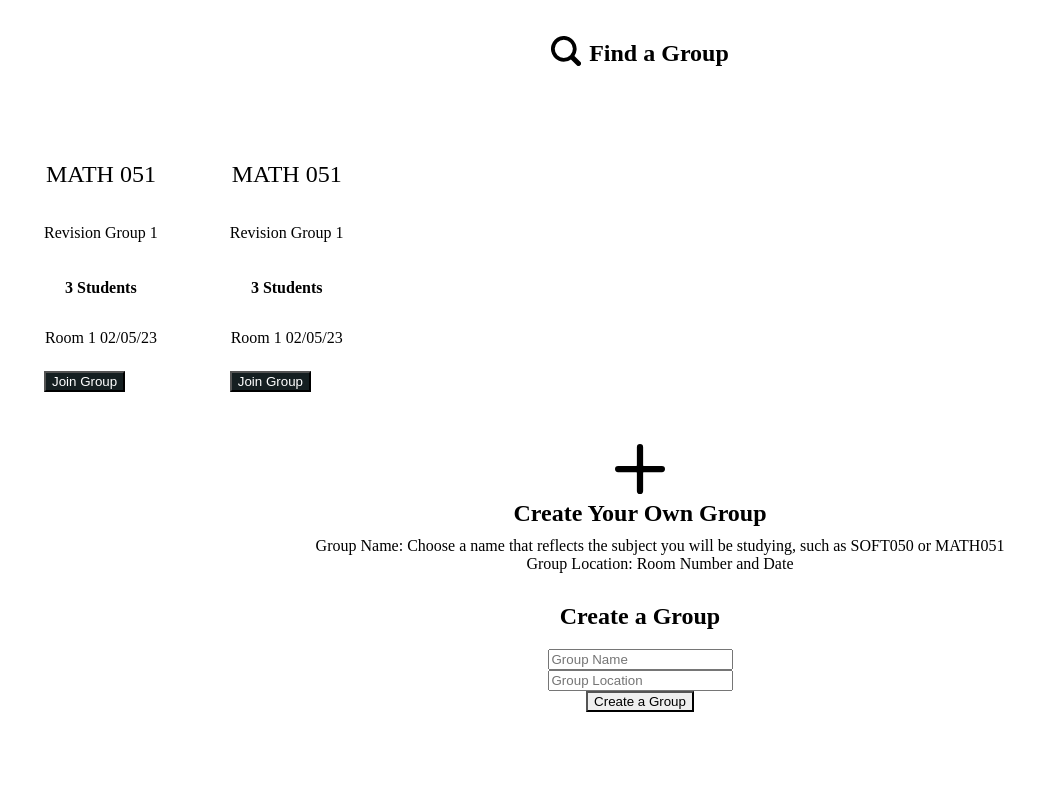
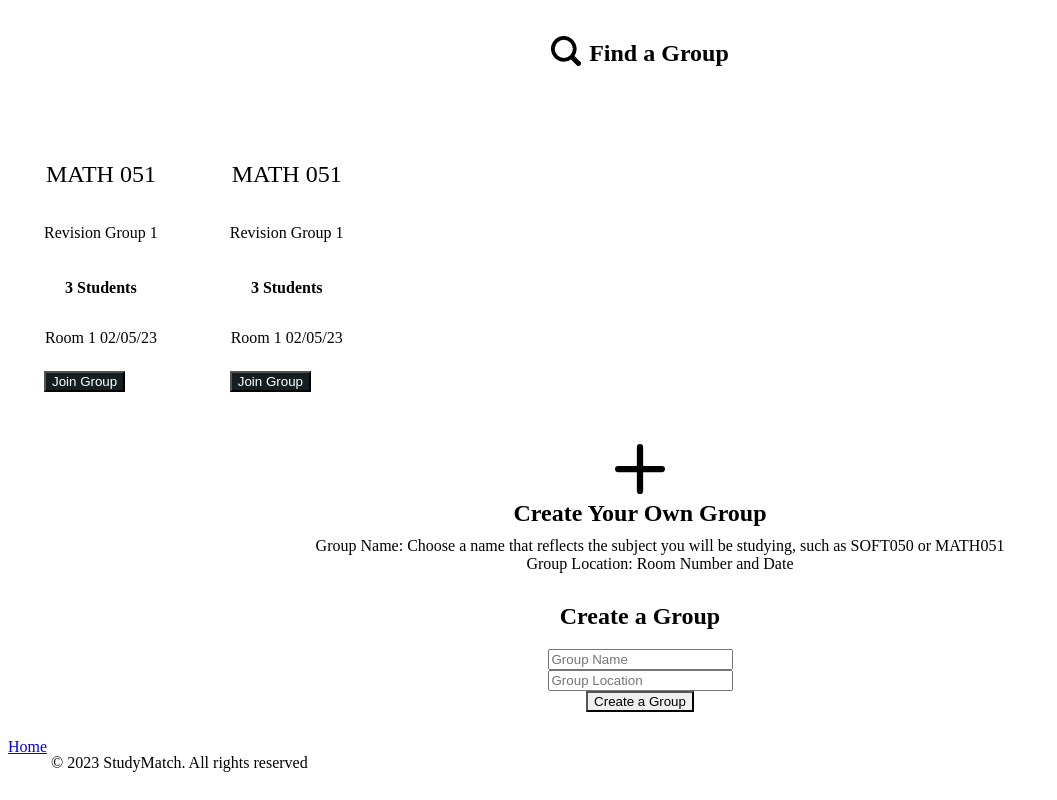
Before and after one commit to mus1afq/study-match-frontend, a Next.js app: page /Main in a window 1280 px wide. Shown: the part 795-1595 px from the top of the page, without its empty margins (0-1057 px from the left). Before the commit the page ends 1537 px from the top, so only its background shows below. Built offline with nearby package versions, Linux system fonts and the light colour scheme.

Commit message:
feat: added footer component to main page

```diff
--- a/components/main/Footer.js
+++ b/components/main/Footer.js
@@ -0,0 +1,32 @@
+import {
+  Box,
+  Container,
+  Stack,
+  Text,
+  Link,
+  useColorModeValue,
+} from "@chakra-ui/react";
+
+export default function Footer() {
+  return (
+    <Box
+      bg={useColorModeValue("gray.50", "gray.900")}
+      color={useColorModeValue("gray.700", "gray.200")}
+    >
+      <Container
+        as={Stack}
+        maxW={"6xl"}
+        py={4}
+        direction={{ base: "column", md: "row" }}
+        spacing={4}
+        justify={{ base: "center", md: "space-between" }}
+        align={{ base: "center", md: "center" }}
+      >
+        <Stack direction={"row"} spacing={6}>
+          <Link href={"/"}>Home</Link>
+        </Stack>
+        <Text>© 2023 StudyMatch. All rights reserved</Text>
+      </Container>
+    </Box>
+  );
+}
--- a/pages/Main.js
+++ b/pages/Main.js
@@ -1,4 +1,5 @@
 import CreateCard from "@/components/main/CreateCard";
+import Footer from "@/components/main/Footer";
 import JoinCard from "@/components/main/JoinCard";
 import Stats from "@/components/main/Stats";
 import { Container, Flex } from "@chakra-ui/react";
@@ -14,6 +15,7 @@ export default function Main() {
         </Flex>
         <CreateCard />
       </Container>
+      <Footer />
     </>
   );
 }
```
